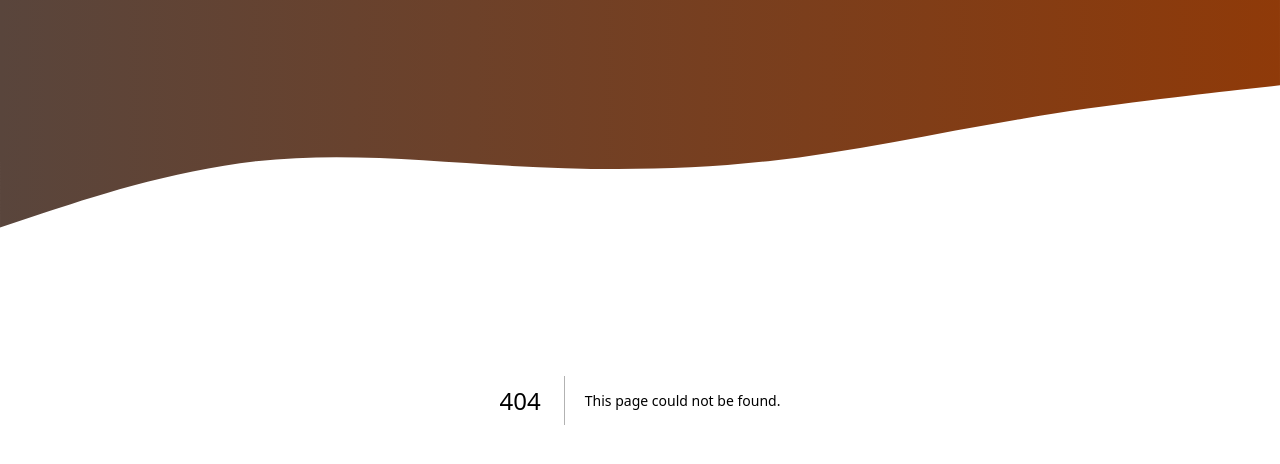
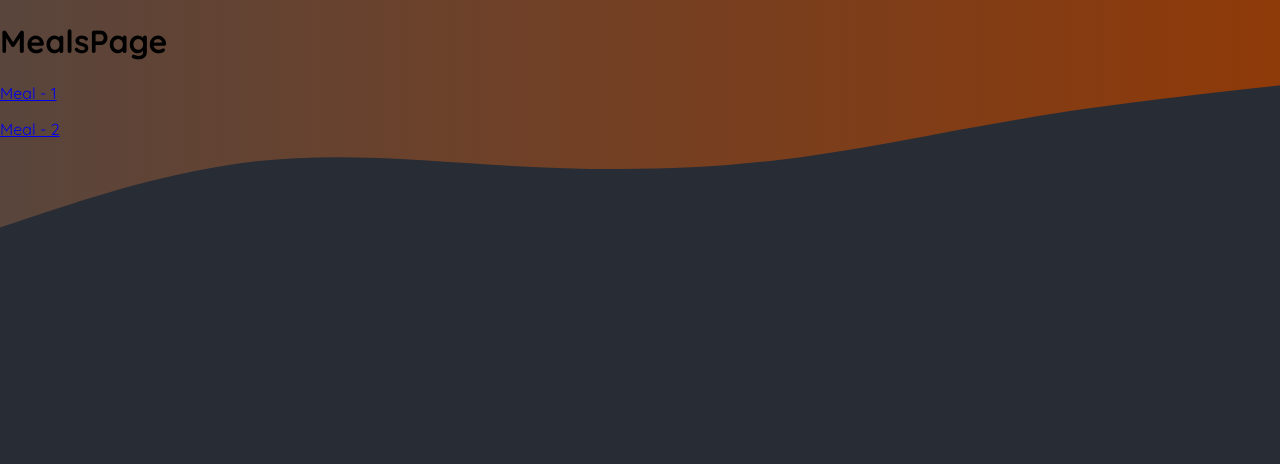
Before and after one commit to Sudarshan0306/Foodies-app-nextJS, a Next.js app: page /meals in a window 1280 px wide. Before the commit this address had no page. Shown: the top 464 px of the page. Built offline with nearby package versions, Linux system fonts and the light colour scheme.

Commit message:
added static and dynamic routes

```diff
--- /dev/null
+++ b/app/meals/page.jsx
@@ -0,0 +1,18 @@
+import Link from "next/link";
+import React from "react";
+
+const MealsPage = () => {
+  return (
+    <main>
+      <h1>MealsPage</h1>
+      <p>
+        <Link href='/meals/meal-1'>Meal - 1</Link>
+      </p>
+      <p>
+        <Link href='/meals/meal-2'>Meal - 2</Link>
+      </p>
+    </main>
+  );
+};
+
+export default MealsPage;
```
Also changed, not shown: app/community/page.jsx (added, +11 -0 lines), app/meals/[slug]/page.jsx (added, +14 -0 lines), app/meals/share/page.jsx (added, +11 -0 lines), app/page.js (+7 -0 lines).
